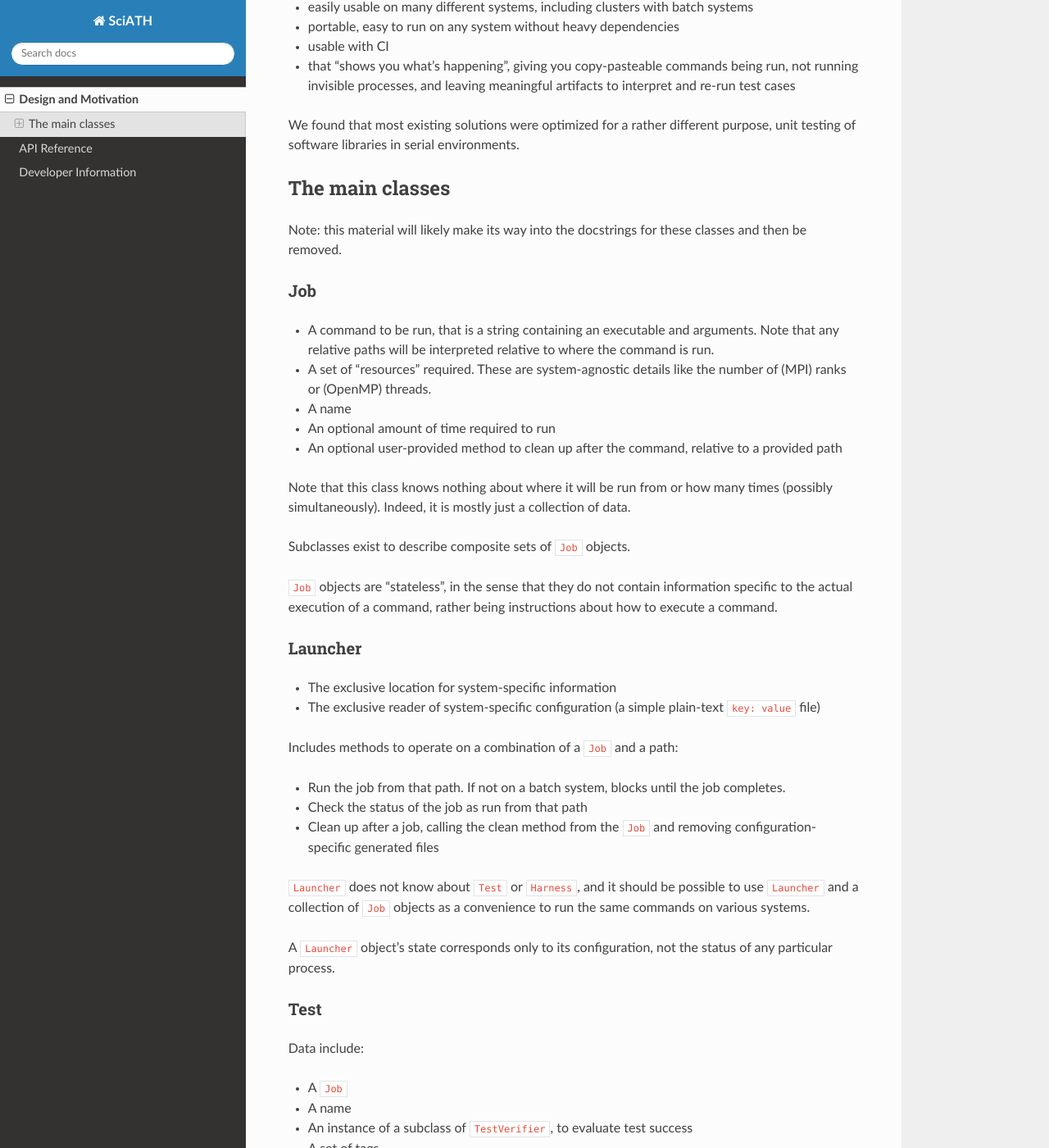
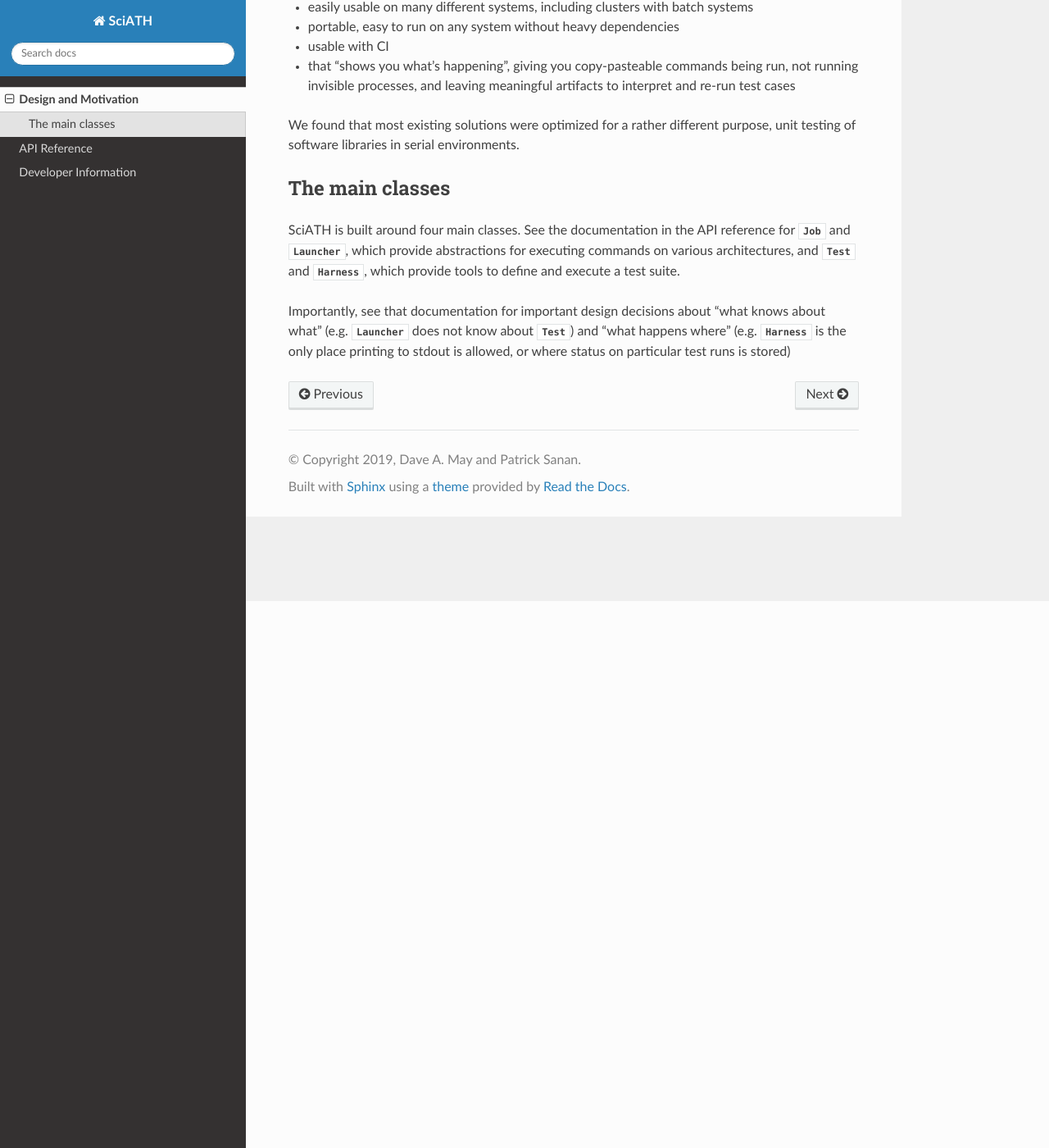
Before and after one commit to sciath/sciath, a Sphinx documentation site: the page built from docs/design.rst, in a window 1280 px wide and 1400 px high, scrolled down 667 px. Shown: the whole window at 82% size. Built offline with Sphinx 7.4.7 and the Read the Docs theme 2.0.0, drawn with Linux system fonts in a browser that asks for light colours; some of the changed text lies outside the part shown.

Commit message:
Docs: move main class design info to docstrings
Also comment out some docs in job.py for now to have a clean Sphinx build. (These will be re-integrated, but it's likely that further refactoring on Job will be necessary, so we'll delay on nicer formatting)

```diff
--- a/docs/design.rst
+++ b/docs/design.rst
@@ -35,72 +35,12 @@
 The main classes
 ----------------
 
-Note: this material will likely make its way into the docstrings for these
-classes and then be removed.
+SciATH is built around four main classes. See the documentation in the API reference
+for :class:`Job` and :class:`Launcher`, which provide abstractions for executing
+commands on various architectures, and :class:`Test` and :class:`Harness`, which
+provide tools to define and execute a test suite.
 
-Job
-~~~
-
-* A command to be run, that is a string containing an executable and arguments. Note that any relative paths will be interpreted relative to where the command is run.
-* A set of "resources" required. These are system-agnostic details like the number of (MPI) ranks or (OpenMP) threads.
-* A name
-* An optional amount of time required to run
-* An optional user-provided method to clean up after the command, relative to a provided path
-
-Note that this class knows nothing about where it will be run from or how many times (possibly simultaneously).
-Indeed, it is mostly just a collection of data.
-
-Subclasses exist to describe composite sets of ``Job`` objects.
-
-``Job`` objects are "stateless", in the sense that they do not contain
-information specific to the actual execution of a command, rather being instructions
-about how to execute a command.
-
-Launcher
-~~~~~~~~
-
-* The exclusive location for system-specific information
-* The exclusive reader of system-specific configuration (a simple plain-text ``key: value`` file)
-
-Includes methods to operate on a combination of a ``Job`` and a path:
-
-* Run the job from that path. If not on a batch system, blocks until the job completes.
-* Check the status of the job as run from that path
-* Clean up after a job, calling the clean method from the ``Job`` and removing configuration-specific generated files
-
-``Launcher`` does not know about ``Test`` or ``Harness``, and it should be possible
-to use ``Launcher`` and a collection of ``Job`` objects as a convenience to run the
-same commands on various systems.
-
-A ``Launcher`` object's state corresponds only to its configuration,
-not the status of any particular process.
-
-Test
-~~~~
-
-Data include:
-
-* A ``Job``
-* A name
-* An instance of a subclass of ``TestVerifier``, to evaluate test success
-* A set of tags
-
-``Test`` objects are "stateless", in the same sense as ``Job`` objects.
-
-Harness
-~~~~~~~
-
-The central object which users interact with, either in their own scripts
-or via direct invocation of the ``sciath`` module.
-
-* A set of uniquely-named ``Test`` objects
-* A ``Launcher``
-* Exclusive location for interaction with command-line arguments
-* Exclusive location for printing to stdout
-* Tools for running and verifying a test suite
-* Can work with groups of tests defined by tags or resources
-* Exclusive location of information about where to launch ``Jobs`` from, passed to included ``Launcher``
-* Manages sandboxing: defines, creates, and cleans subdirectories used to conduct tests
-
-A ``Harness`` object's state is confined to the state of a list of internal
-``_TestRun`` objects.
+Importantly, see that documentation for important design decisions about
+"what knows about what" (e.g. :class:`Launcher` does not know about :class:`Test`)
+and "what happens where" (e.g. :class:`Harness` is the only place printing to stdout is allowed,
+or where status on particular test runs is stored)
```
Also changed, not shown: 4 other files.
